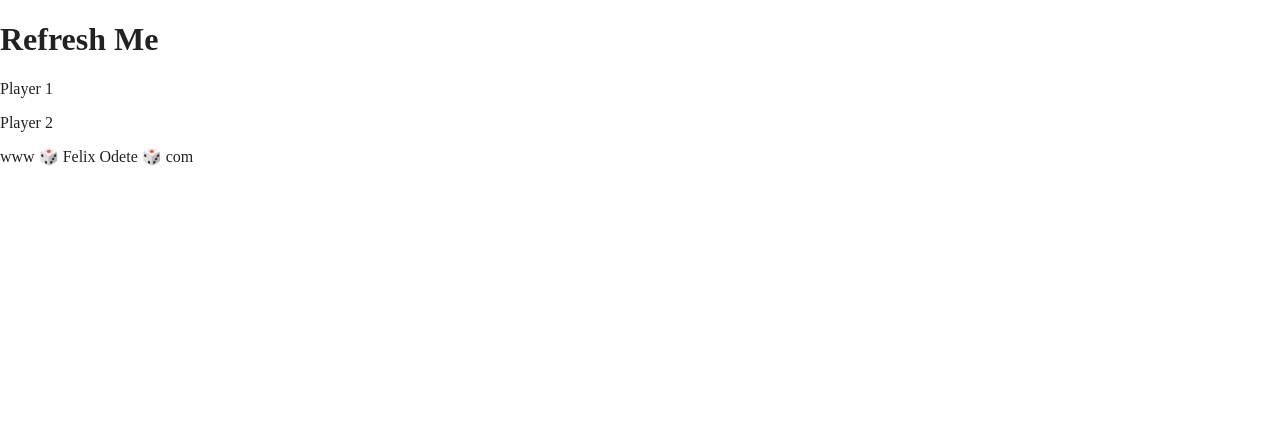
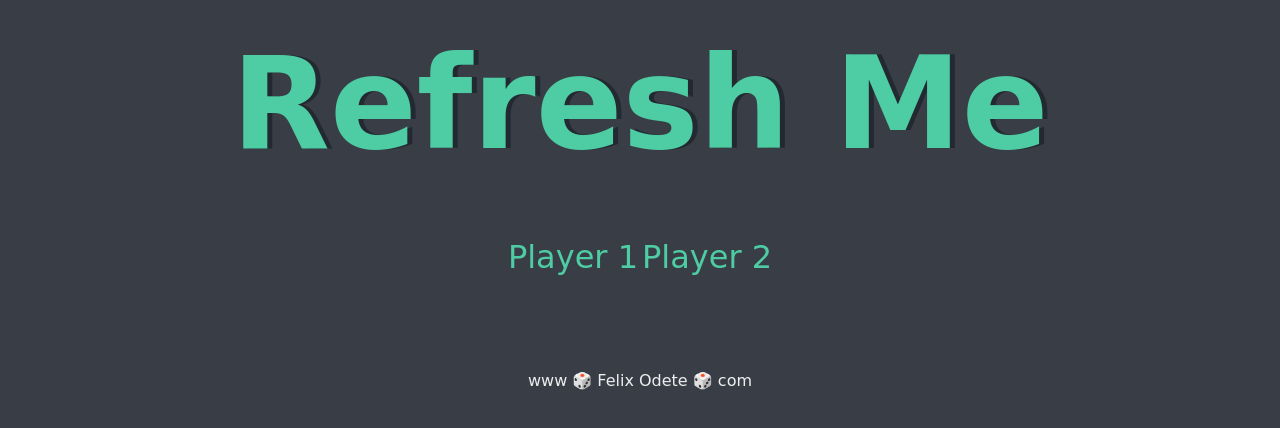
Before and after one commit to felixodette/Dicee, a website built with Parcel: page index.html in a window 1280 px wide. Built offline with nearby package versions, Linux system fonts and the light colour scheme.

Commit message:
Home page styling

```diff
--- /dev/null
+++ b/css/style.css
@@ -0,0 +1,35 @@
+.container {
+  width: 70%;
+  margin: auto;
+  text-align: center;
+}
+
+.dice {
+  text-align: center;
+  display: inline-block;
+}
+
+body {
+  background-color: #393e46;
+}
+
+h1 {
+  margin: 30px;
+  font-family: 'Lobster', cursive;
+  text-shadow: 5px 0 #232931;
+  font-size: 8rem;
+  color: #4ecca3;
+}
+
+p {
+  font-size: 2rem;
+  color: #4ecca3;
+  font-family: 'Indie Flower', cursive;
+}
+
+footer {
+  margin-top: 5%;
+  color: #eeeeee;
+  text-align: center;
+  font-family: 'Indie Flower', cursive;
+}
--- a/index.html
+++ b/index.html
@@ -14,6 +14,7 @@
 
   <link rel="manifest" href="site.webmanifest">
   <link rel="apple-touch-icon" href="icon.png">
+  <link rel="stylesheet" href="css/style.css">
   <!-- Place favicon.ico in the root directory -->
 
   <link rel="stylesheet" href="css/normalize.css">
```
